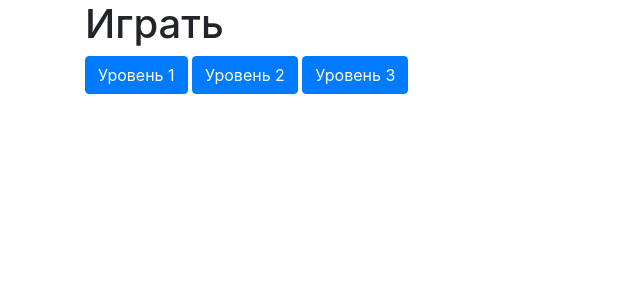
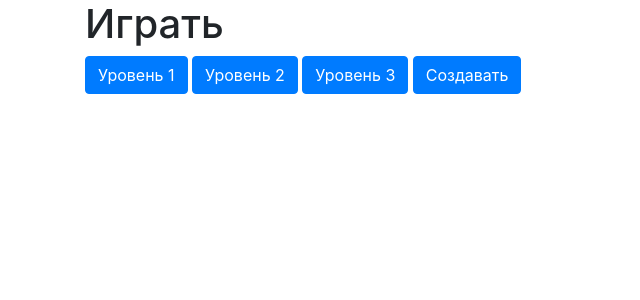
Before and after one commit to Rudzyng/ossetian-mazaika, a Flask app: page / in a window 1280 px wide. Shown: the part 70-370 px from the top of the page, without its empty margins (0-640 px from the left). Run offline with Flask 3, Linux system fonts and the light colour scheme; some libraries are stand-ins or nearby versions.

Commit message:
сделана кнопка для создания уровня

```diff
--- a/templates/index.html
+++ b/templates/index.html
@@ -5,4 +5,5 @@
     {%for i in counters%}
         <a class="btn btn-primary" href="/play_level{{i}}" role="button">Уровень {{i}}</a>
     {%endfor%}
+    <a class="btn btn-primary" href="/create" role="button">Создавать</a>
 {% endblock %}
```
